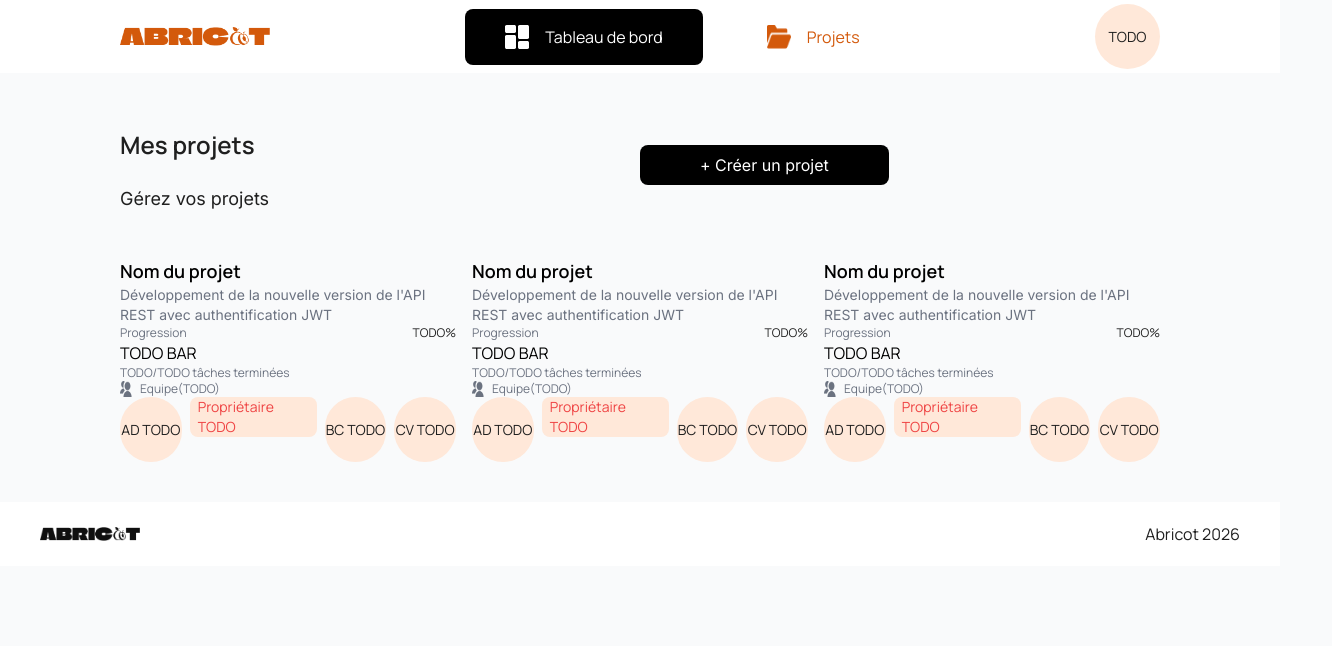
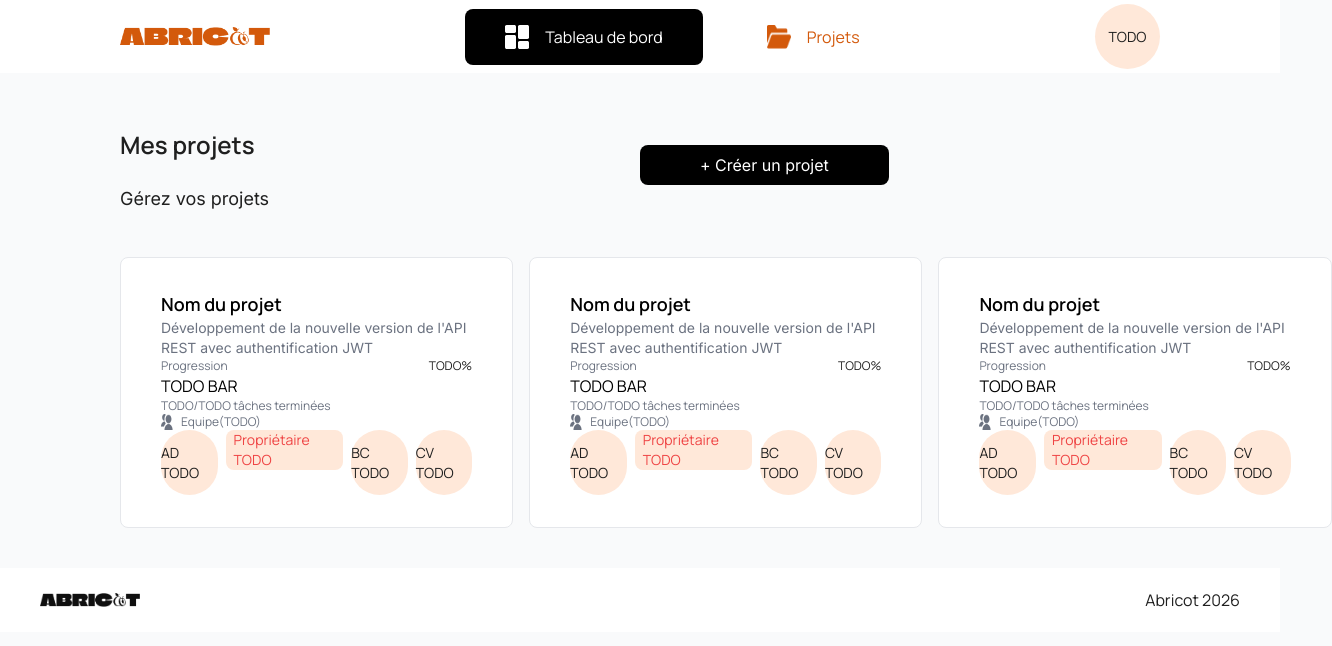
Before and after one commit to fkervella/OC-DevFS-P07, a Next.js app: page /projects in a window 1280 px wide. Shown: the top 646 px of the page, 1332 px wide, since content can reach past the window. Built offline with nearby package versions, Linux system fonts and the light colour scheme.

Commit message:
Correction des couleurs de fond pages dashboard et projects

```diff
--- a/src/app/(wHeader)/dashboard/page.js
+++ b/src/app/(wHeader)/dashboard/page.js
@@ -9,7 +9,7 @@ async function Dashboard() {
   // Fetch user-specific data from your database or data source
   //const user = await getUserData(session.userId)
   return (
-    <div className="flex flex-col gap-4 mt-4 pt-10 pr-30 pb-10 pl-30">
+    <div className="flex flex-col gap-4 mt-4 pt-10 pr-30 pb-10 pl-30 bg-background">
       <div className="grid grid-cols-2 grid-rows-2">
         <h1 className="col-start-1 row-start-1 text-black-font text-2xl font-semibold font-manrope">
           Tableau de bord
--- a/src/app/_components/ProjectCard/index.jsx
+++ b/src/app/_components/ProjectCard/index.jsx
@@ -5,7 +5,7 @@ import ProjectInfos from '@/app/_components/ProjectInfos';
 
 function ProjectCard() {
   return (
-    <div>
+    <div className="bg-white border border-solid border-grey-background rounded-lg pt-8 pr-10 pb-8 pl-10">
       <CardTitle title="Nom du projet" />
       <CardDescription description="Développement de la nouvelle version de l'API REST avec authentification JWT" />
       <Progress />
```
